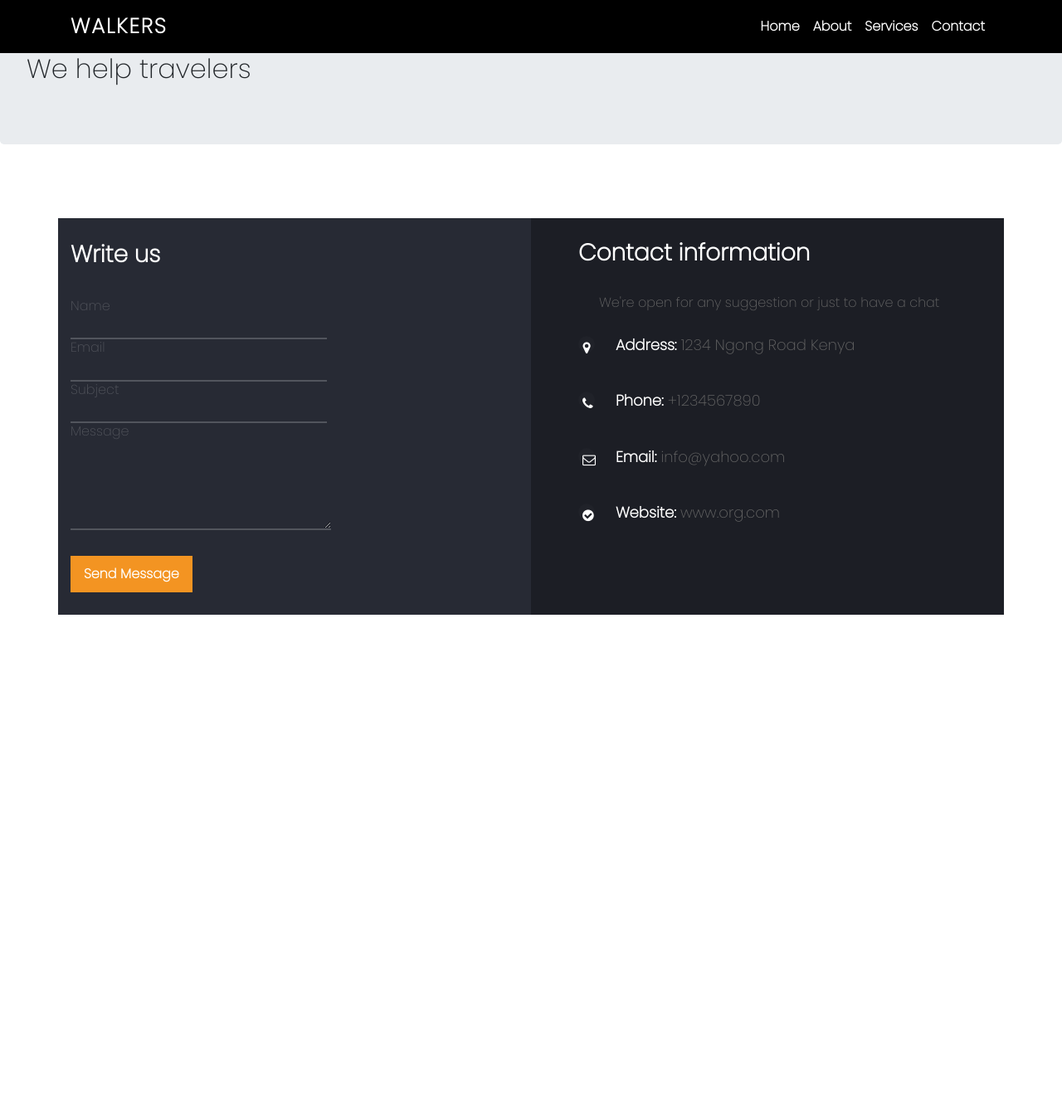
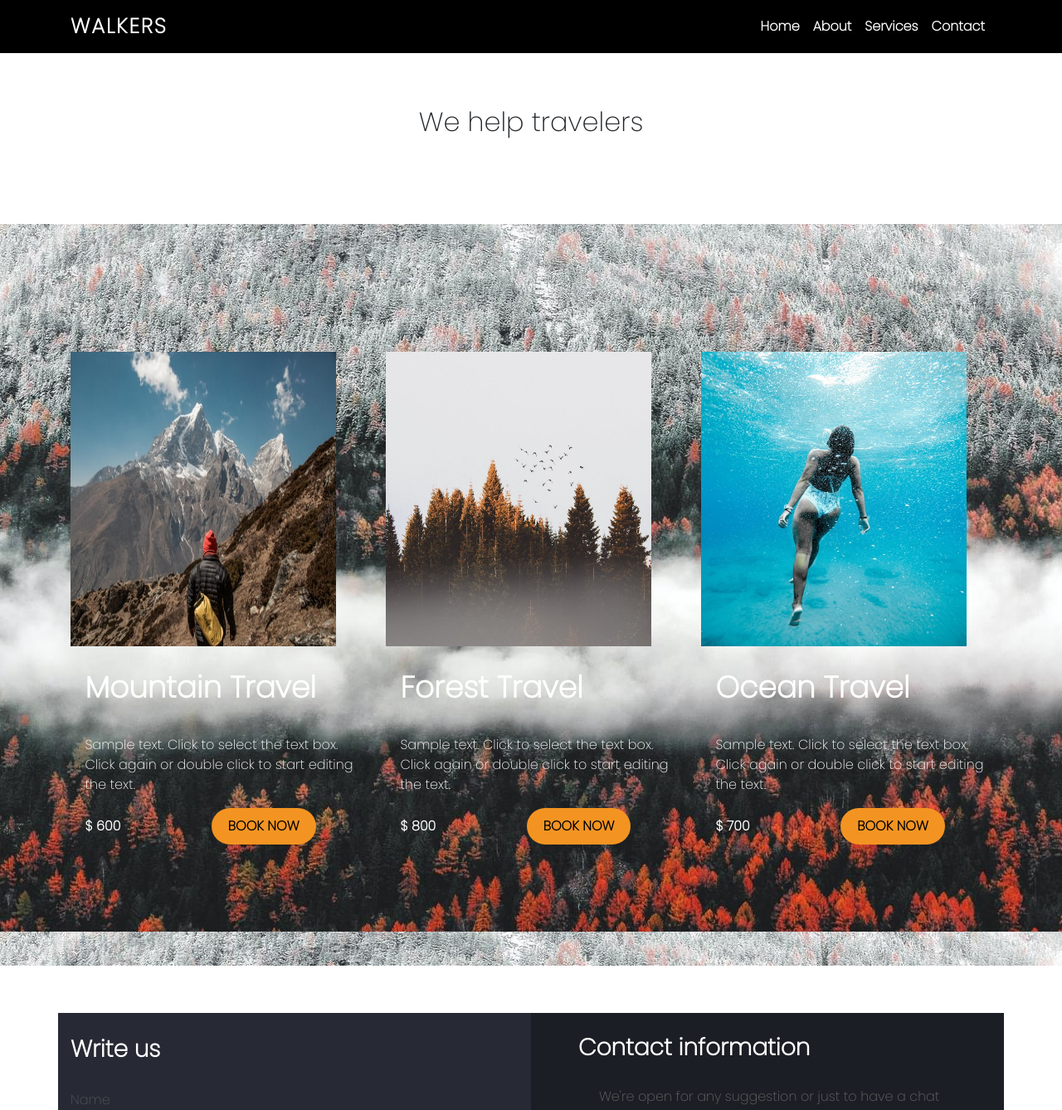
Before and after one commit to Roseoketch/KodeCamp-Task4, a plain HTML site: page service.html in a window 1280 px wide. Shown: the top 1338 px of the page at 83% size. Before the commit the page ends 832 px from the top, so only its background shows below. Drawn offline with nearby package versions, Linux system fonts and the light colour scheme.

```diff
--- a/css/service.css
+++ b/css/service.css
@@ -4,7 +4,7 @@
 body{
   overflow-x: hidden;
   font-family: 'Poppins', sans-serif;
-  font-weight: 100;
+
 }
   .navbar{
     background-color: black;
@@ -53,37 +53,48 @@ body{
     color: #fff;
   }
 
- .carousel-item {
-    height: 100vh;
-    min-height: 300px;
-    background: no-repeat center center scroll;
-    -webkit-background-size: cover;
-    -moz-background-size: cover;
-    -o-background-size: cover;
-    background-size: cover;
-  }
-  .carousel-caption {
-    bottom: 270px;
-  }
+ .jumbotron{
+   background-color: white;
+   text-align: center;
+   margin-top: 5%;
+   font-weight: 900 !important;
+ }
 
-  .carousel-caption h5 {
-    font-size: 45px;
-    text-transform: uppercase;
-    letter-spacing: 2px;
-    margin-top: 25px;
-  }
+main{
+  background-image: url('../assests/main.jpeg');
+}
+main>.container{
+  padding-top: 12%;
+  padding-bottom: 10%;
+  color: white;
+}
 
-  .carousel-caption p {
-    width: 75%;
-    margin: auto;
-    font-size: 18px;
-    line-height: 1.9;
-  }
+main>.container>.row>.col-md-4>h3{
+  padding: 8% 5%;
+  font-weight: 700;
+  font-size: 36px;
+}
+
+main>.container>.row>.col-md-4>p{
+  margin-left: auto;
+}
+main>.container>.row>.col-md-4>a{
+  margin-left: 5%;
+  padding-right: 30%;
+  color: white;
+  font-weight: 900;
+}
 
 
-
-
-
+main>.container>.row>.col-md-4>button{
+  background-color: #F39422;
+  padding: 10px 20px;
+  border: none;
+  font-weight: bolder;
+  color: black;
+  border-radius: 30px;
+  margin-bottom: 5%;
+}
   /* Footer */
   .footer{
     margin-top: 10%;
--- a/service.html
+++ b/service.html
@@ -8,7 +8,7 @@
     <link rel="stylesheet" href="https://cdn.jsdelivr.net/npm/bootstrap@4.6.0/dist/css/bootstrap.min.css" integrity="sha384-B0vP5xmATw1+K9KRQjQERJvTumQW0nPEzvF6L/Z6nronJ3oUOFUFpCjEUQouq2+l" crossorigin="anonymous">
     <link rel="stylesheet" href="https://cdnjs.cloudflare.com/ajax/libs/font-awesome/4.7.0/css/font-awesome.min.css">
     <link href="https://fonts.googleapis.com/css?family=Raleway:400,500,500i,700,800i" rel="stylesheet">
-    <link rel="stylesheet" href="./css/styles.css">
+    <link rel="stylesheet" href="./css/service.css">
 </head>
 <body>
     <!-- Navigation -->
@@ -37,47 +37,38 @@
           </div>
         </div>
       </nav>
+
       <header class="jumbotron">
         <h2>We help travelers</h2>
       </header>
-      <!-- <div id="carouselExampleIndicators" class="carousel slide" data-ride="carousel">
-        <ol class="carousel-indicators">
-          <li data-target="#carouselExampleIndicators" data-slide-to="0" class="active"></li>
-          <li data-target="#carouselExampleIndicators" data-slide-to="1"></li>
-          <li data-target="#carouselExampleIndicators" data-slide-to="2"></li>
-        </ol>
-        <div class="carousel-inner">
-          <div class="carousel-item active">
-            <img class="d-block w-100" src="https://i.postimg.cc/bNQp0RDW/1.jpg" alt="First slide">
-            <div class="carousel-caption d-none d-md-block">
-              <h5>Slider One Item</h5>
-              <p>Lorem ipsum dolor sit amet, consectetur adipisicing elit. Maxime, nulla, tempore. Deserunt excepturi quas vero.</p>
+
+      <main>
+        <section class="container">
+          <div class="row">
+            <div class="col-md-4">
+              <img src="./assests/mountain travel.jpeg" alt="mountain" height="355" width="320">
+              <h3>Mountain Travel</h3><p>Sample text. Click to select the text box. Click again or double click to start editing the text.</p>
+              <a href="">$ 600</a>
+              <button>BOOK NOW</button>
+            </div>
+            <div class="col-md-4">
+              <img src="./assests/forest travel.jpeg" alt="forest"height="355" width="320">
+              <h3>Forest Travel</h3>
+              <p>Sample text. Click to select the text box. Click again or double click to start editing the text.</p>
+              <a href="">$ 800</a>
+              <button>BOOK NOW</button>
+            </div>
+            <div class="col-md-4">
+              <img src="./assests/ocean travel.jpeg" alt="ocean" height="355" width="320">
+              <h3>Ocean Travel</h3>
+              <p>Sample text. Click to select the text box. Click again or double click to start editing the text.</p>
+              <a href="">$ 700</a>
+              <button>BOOK NOW</button>
             </div>
           </div>
-          <div class="carousel-item">
-            <img class="d-block w-100" src="https://i.postimg.cc/pVzg3LWn/2.jpg" alt="Second slide">
-            <div class="carousel-caption d-none d-md-block">
-              <h5>Slider One Item</h5>
-              <p>Lorem ipsum dolor sit amet, consectetur adipisicing elit. Maxime, nulla, tempore. Deserunt excepturi quas vero.</p>
-            </div>
-          </div>
-          <div class="carousel-item">
-            <img class="d-block w-100" src="https://i.postimg.cc/0y2F6Gpp/3.jpg" alt="Third slide">
-            <div class="carousel-caption d-none d-md-block">
-              <h5>Slider One Item</h5>
-              <p>Lorem ipsum dolor sit amet, consectetur adipisicing elit. Maxime, nulla, tempore. Deserunt excepturi quas vero.</p>
-            </div>
-          </div>
-        </div>
-        <a class="carousel-control-prev" href="#carouselExampleIndicators" role="button" data-slide="prev">
-          <span class="carousel-control-prev-icon" aria-hidden="true"></span>
-          <span class="sr-only">Previous</span>
-        </a>
-        <a class="carousel-control-next" href="#carouselExampleIndicators" role="button" data-slide="next">
-          <span class="carousel-control-next-icon" aria-hidden="true"></span>
-          <span class="sr-only">Next</span>
-        </a>
-      </div> -->
+
+        </section>
+      </main>
 
       <foooter class="footer" id="contact">
         <section class="container">
```
Also changed, not shown: about.html (+18 -5 lines), css/about.css (+7 -5 lines), assests/car.svg (added), assests/forest travel.jpeg (renamed from assests/bg1.jpeg), assests/main.jpeg (added), assests/mountain travel.jpeg (added), assests/ocean travel.jpeg (added).
